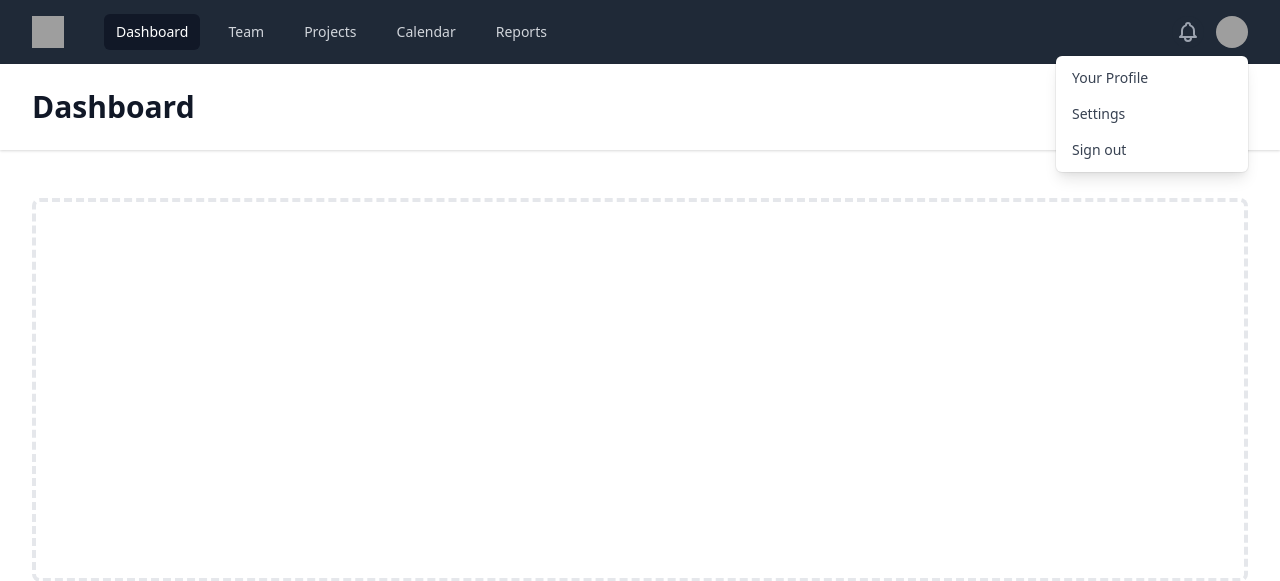
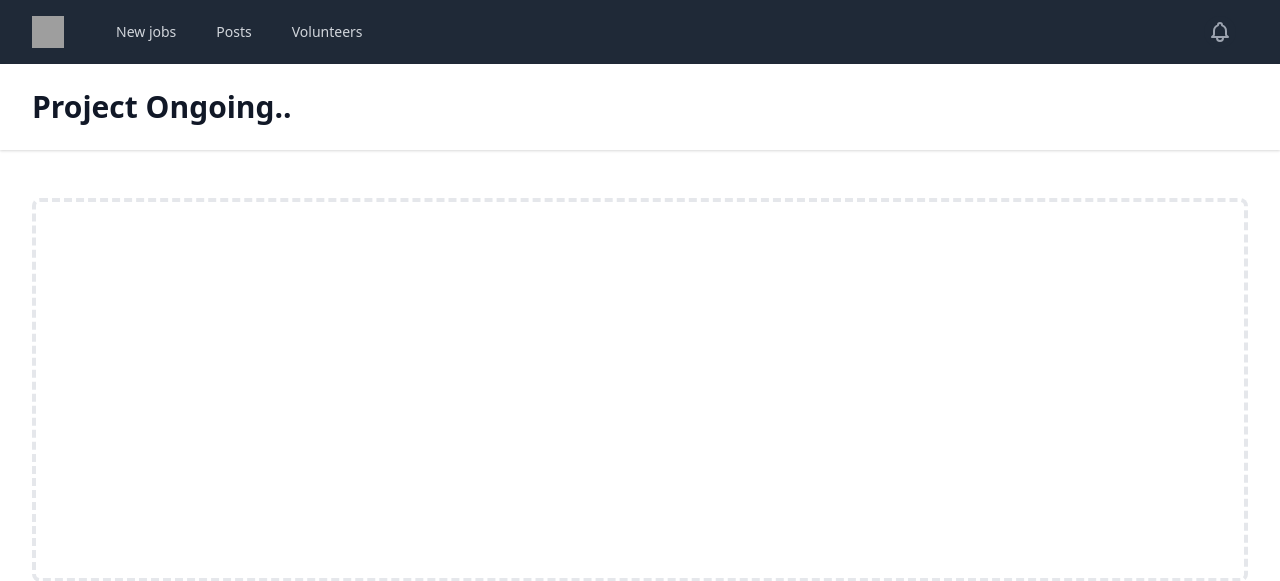
Before and after one commit to maen08/voluntary, a Django app: page /home/ in a window 1280 px wide. Shown: the top 581 px of the page. Run offline with Django 3.2, Linux system fonts and the light colour scheme; grey boxes are pictures that could not be loaded.

Commit message:
prior interfeces done

```diff
--- a/managesystem/settings.py
+++ b/managesystem/settings.py
@@ -136,7 +136,8 @@ USE_TZ = True
 
 STATIC_URL = '/static/'
 STATICFILES_DIRS = [BASE_DIR / 'static']
-STATIC_ROOT = os.path.join(BASE_DIR, 'staticfiles')   # for deployment make it 'static
+STATIC_ROOT = os.path.join(BASE_DIR, 'static')  # for deployment make it 'static'
+                                                # local server make it 'staticfiles'
 STATICFILES_STORAGE = 'whitenoise.storage.CompressedManifestStaticFilesStorage'
 
 
--- a/templates/build.html
+++ b/templates/build.html
@@ -23,15 +23,15 @@
           <div class="hidden md:block">
             <div class="ml-10 flex items-baseline space-x-4">
               <!-- Current: "bg-gray-900 text-white", Default: "text-gray-300 hover:bg-gray-700 hover:text-white" -->
-              <a href="#" class="bg-gray-900 text-white px-3 py-2 rounded-md text-sm font-medium">Dashboard</a>
+              <!-- <a href="#" class="bg-gray-900 text-white px-3 py-2 rounded-md text-sm font-medium">Dashboard</a> -->
 
-              <a href="#" class="text-gray-300 hover:bg-gray-700 hover:text-white px-3 py-2 rounded-md text-sm font-medium">Team</a>
+              <a href="#" class="text-gray-300 hover:bg-gray-700 hover:text-white px-3 py-2 rounded-md text-sm font-medium">New jobs</a>
 
-              <a href="#" class="text-gray-300 hover:bg-gray-700 hover:text-white px-3 py-2 rounded-md text-sm font-medium">Projects</a>
+              <a href="#" class="text-gray-300 hover:bg-gray-700 hover:text-white px-3 py-2 rounded-md text-sm font-medium">Posts</a>
 
-              <a href="#" class="text-gray-300 hover:bg-gray-700 hover:text-white px-3 py-2 rounded-md text-sm font-medium">Calendar</a>
+              <a href="#" class="text-gray-300 hover:bg-gray-700 hover:text-white px-3 py-2 rounded-md text-sm font-medium">Volunteers</a>
 
-              <a href="#" class="text-gray-300 hover:bg-gray-700 hover:text-white px-3 py-2 rounded-md text-sm font-medium">Reports</a>
+              <!-- <a href="#" class="text-gray-300 hover:bg-gray-700 hover:text-white px-3 py-2 rounded-md text-sm font-medium">Reports</a> -->
             </div>
           </div>
         </div>
@@ -50,7 +50,7 @@
               <div>
                 <button class="max-w-xs bg-gray-800 rounded-full flex items-center text-sm focus:outline-none focus:ring-2 focus:ring-offset-2 focus:ring-offset-gray-800 focus:ring-white" id="user-menu" aria-haspopup="true">
                   <span class="sr-only">Open user menu</span>
-                  <img class="h-8 w-8 rounded-full" src="https://images.unsplash.com/photo-1472099645785-5658abf4ff4e?ixlib=rb-1.2.1&ixid=eyJhcHBfaWQiOjEyMDd9&auto=format&fit=facearea&facepad=2&w=256&h=256&q=80" alt="">
+                  <!-- <img class="h-8 w-8 rounded-full" src="https://images.unsplash.com/photo-1472099645785-5658abf4ff4e?ixlib=rb-1.2.1&ixid=eyJhcHBfaWQiOjEyMDd9&auto=format&fit=facearea&facepad=2&w=256&h=256&q=80" alt=""> -->
                 </button>
               </div>
               <!--
@@ -63,13 +63,13 @@
                   From: "transform opacity-100 scale-100"
                   To: "transform opacity-0 scale-95"
               -->
-              <div class="origin-top-right absolute right-0 mt-2 w-48 rounded-md shadow-lg py-1 bg-white ring-1 ring-black ring-opacity-5" role="menu" aria-orientation="vertical" aria-labelledby="user-menu">
+              <!-- <div class="origin-top-right absolute right-0 mt-2 w-48 rounded-md shadow-lg py-1 bg-white ring-1 ring-black ring-opacity-5" role="menu" aria-orientation="vertical" aria-labelledby="user-menu">
                 <a href="#" class="block px-4 py-2 text-sm text-gray-700 hover:bg-gray-100" role="menuitem">Your Profile</a>
 
                 <a href="#" class="block px-4 py-2 text-sm text-gray-700 hover:bg-gray-100" role="menuitem">Settings</a>
 
                 <a href="#" class="block px-4 py-2 text-sm text-gray-700 hover:bg-gray-100" role="menuitem">Sign out</a>
-              </div>
+              </div> -->
             </div>
           </div>
         </div>
@@ -146,9 +146,9 @@
 
   <header class="bg-white shadow">
     <div class="max-w-7xl mx-auto py-6 px-4 sm:px-6 lg:px-8">
-      <h1 class="text-3xl font-bold leading-tight text-gray-900">
-        Dashboard
-      </h1>
+      <h2 class="text-3xl font-bold leading-tight text-gray-900">
+        Project Ongoing..
+      </h2>
     </div>
   </header>
   <main>
```
